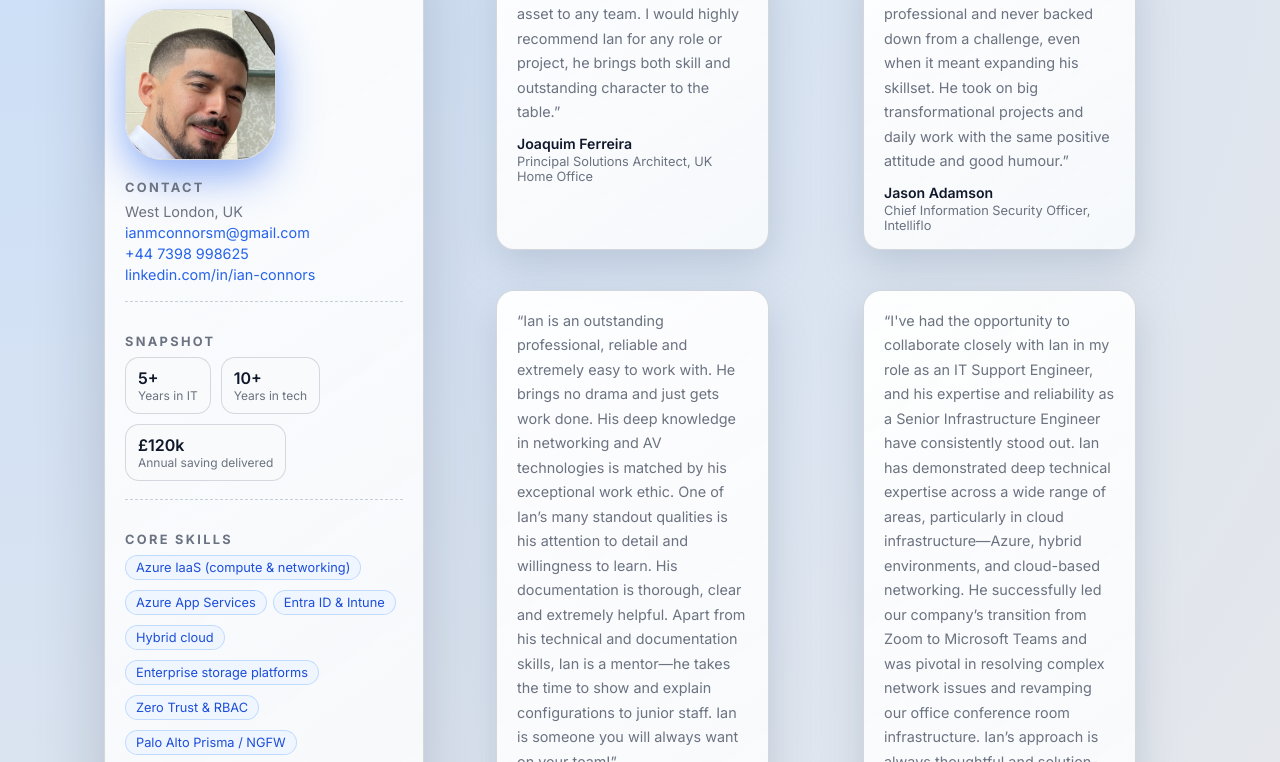
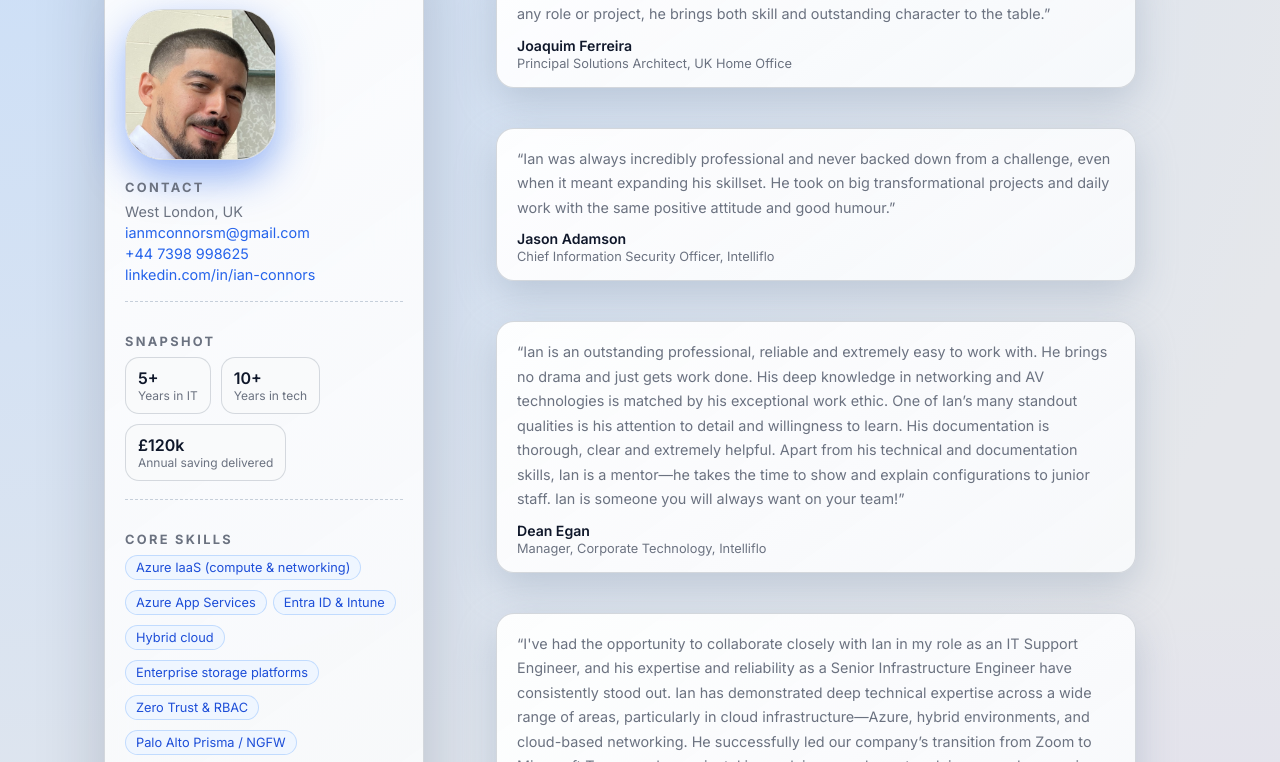
Before and after one commit to ICITPROJ/Resume, a website: page recommendations.html in a window 1280 px wide. Shown: the part 198-960 px from the top of the page. Drawn offline with Linux system fonts and the light colour scheme.

Commit message:
v2 recommendations

```diff
--- a/recommendations.html
+++ b/recommendations.html
@@ -114,7 +114,7 @@
 
         <section>
           <h3 class="section-title">Recommendations</h3>
-          <div class="grid">
+          <div class="grid grid--single">
             <figure class="card quote-card">
               <blockquote>
                 “He is reliable, proactive, and an asset to any team. I would highly recommend Ian
--- a/styles.css
+++ b/styles.css
@@ -411,6 +411,10 @@ a:hover {
   gap: 14px;
 }
 
+.grid--single {
+  grid-template-columns: 1fr;
+}
+
 .quote-card blockquote {
   margin: 0;
   font-size: 0.9rem;
```
